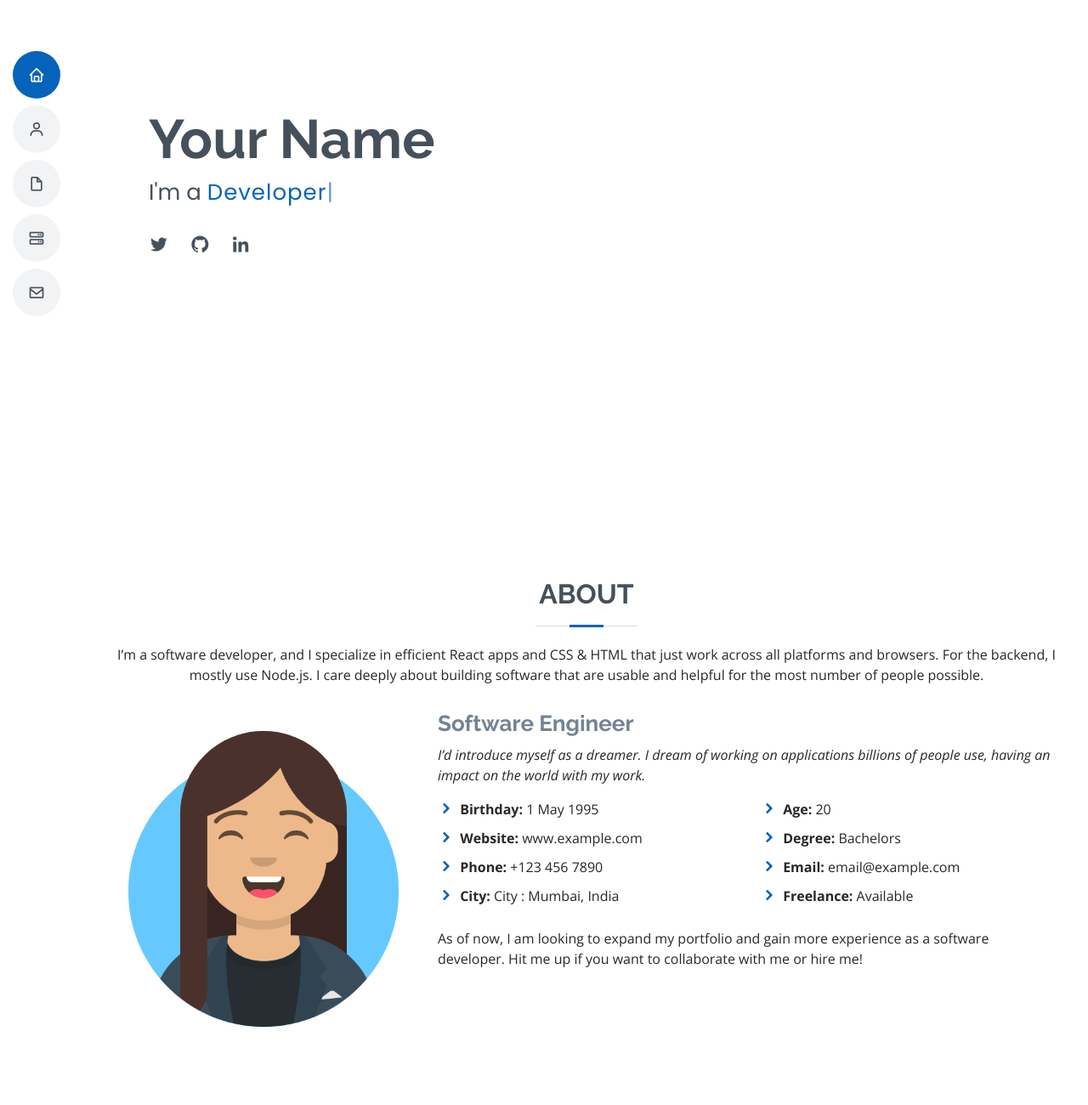
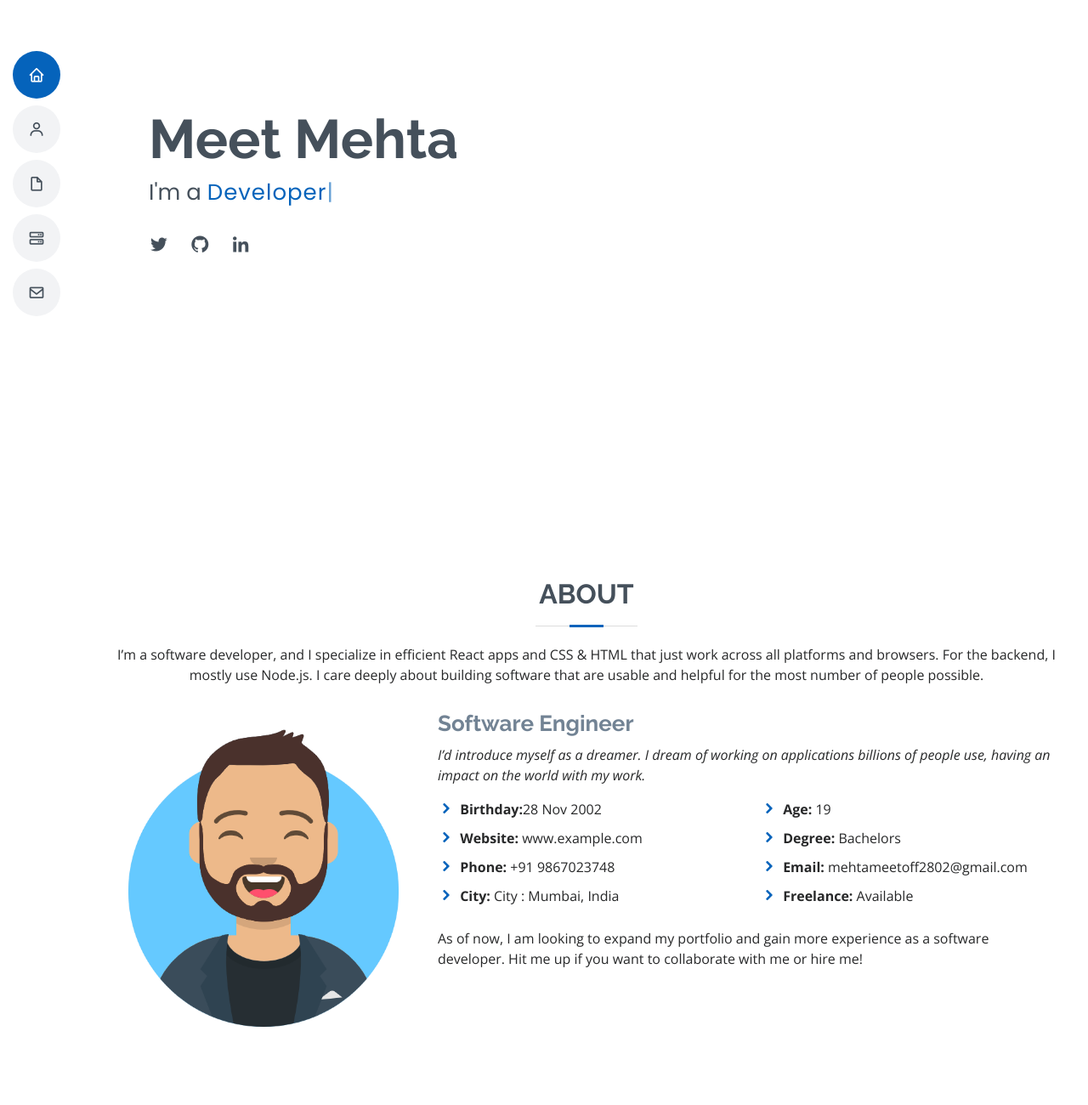
Before and after one commit to mehtameet2802/Personal-Website, a plain HTML site: page index.html in a window 1280 px wide. Shown: the part 180-1480 px from the top of the page at 85% size. Drawn offline with nearby package versions, Linux system fonts and the light colour scheme.

Commit message:
Personalized the website

```diff
--- a/index.html
+++ b/index.html
@@ -47,7 +47,7 @@
   <!-- ======= Hero Section ======= -->
   <section id="hero" class="d-flex flex-column justify-content-center">
     <div class="container" data-aos="zoom-in" data-aos-delay="100">
-      <h1>Your Name</h1>
+      <h1>Meet Mehta</h1>
       <p>I'm a <span class="typed" data-typed-items="Designer, Developer, Freelancer"></span></p>
       <div class="social-links">
         <a href="#" class="twitter"><i class="bx bxl-twitter"></i></a>
@@ -71,8 +71,8 @@
         <div class="row">
           <div class="col-lg-4">
             <!-- Generate Yout avatar at https://getavataaars.com/ -->
-            <img src="assets/img/girl.png" class="img-fluid" alt="">
-            <!-- <img src="assets/img/boy.png" class="img-fluid" alt=""> -->
+            <!-- img src="assets/img/girl.png" class="img-fluid" alt=""> -->
+            <img src="assets/img/boy.png" class="img-fluid" alt="">
           </div>
           <div class="col-lg-8 pt-4 pt-lg-0 content">
             <h3>Software Engineer</h3>
@@ -82,17 +82,17 @@
             <div class="row">
               <div class="col-lg-6">
                 <ul>
-                  <li><i class="icofont-rounded-right"></i> <strong>Birthday:</strong> 1 May 1995</li>
+                  <li><i class="icofont-rounded-right"></i> <strong>Birthday:</strong>28 Nov 2002</li>
                   <li><i class="icofont-rounded-right"></i> <strong>Website:</strong> www.example.com</li>
-                  <li><i class="icofont-rounded-right"></i> <strong>Phone:</strong> +123 456 7890</li>
+                  <li><i class="icofont-rounded-right"></i> <strong>Phone:</strong> +91 9867023748</li>
                   <li><i class="icofont-rounded-right"></i> <strong>City:</strong> City : Mumbai, India</li>
                 </ul>
               </div>
               <div class="col-lg-6">
                 <ul>
-                  <li><i class="icofont-rounded-right"></i> <strong>Age:</strong> 20</li>
+                  <li><i class="icofont-rounded-right"></i> <strong>Age:</strong> 19</li>
                   <li><i class="icofont-rounded-right"></i> <strong>Degree:</strong> Bachelors</li>
-                  <li><i class="icofont-rounded-right"></i> <strong>Email:</strong> email@example.com</li>
+                  <li><i class="icofont-rounded-right"></i> <strong>Email:</strong> mehtameetoff2802@gmail.com</li>
                   <li><i class="icofont-rounded-right"></i> <strong>Freelance:</strong> Available</li>
                 </ul>
               </div>
@@ -234,12 +234,12 @@
           <div class="col-lg-6">
             <h3 class="resume-title">Sumary</h3>
             <div class="resume-item pb-0">
-              <h4>Your Name</h4>
+              <h4>Meet Mehta</h4>
               <p><em>I care deeply about building software that are usable and helpful for the most number of people possible.</em></p>
               <ul>
                 <li>Mumbai, India</li>
-                <li>(+91) 98765-43210</li>
-                <li>email@example.com</li>
+                <li>(+91) 9867023748</li>
+                <li>mehtameetoff2802@gmail.com</li>
               </ul>
             </div>
 
@@ -263,7 +263,7 @@
             </div>
             <div class="resume-item">
               <h4>Junior Data Scientist</h4>
-              <h5>Mar 2020 - Aug 2020</h5>
+              <h5>Mar 2020 - Aug 2021</h5>
               <p><em>Data As Services, Berlin, Germany</em></p>
               <ul>
                 <li>Worked on Neural Networks, web linking, web scraping, managed their website, made UI UX changes to the website and updated website information.</li>
@@ -349,13 +349,13 @@
               <div class="email">
                 <i class="icofont-envelope"></i>
                 <h4>Email:</h4>
-                <p>info@example.com</p>
+                <p>mehtameetoff2802@gmail.com</p>
               </div>
 
               <div class="phone">
                 <i class="icofont-phone"></i>
                 <h4>Call:</h4>
-                <p>+1 5589 55488 55s</p>
+                <p>+91 9867023748</p>
               </div>
 
             </div>
@@ -396,7 +396,7 @@
   <!-- ======= Footer ======= -->
   <footer id="footer">
     <div class="container">
-      <h3>Your Name</h3>
+      <h3>Meet Mehta</h3>
       <p>Eat, Sleep, Code, Repeat.</p>
       <div class="social-links">
         <a href="#" class="twitter"><i class="bx bxl-twitter"></i></a>
@@ -404,7 +404,7 @@
         <a href="#" class="linkedin"><i class="bx bxl-linkedin"></i></a>
       </div>
       <div class="copyright">
-        &copy; Copyright <strong><span>Your Name</span></strong>. All Rights Reserved
+        &copy; Copyright <strong><span>Meet Meht</span></strong>. All Rights Reserved
       </div>
       <div class="credits">
         Designed by <a href="https://bootstrapmade.com/">BootstrapMade</a>
```
